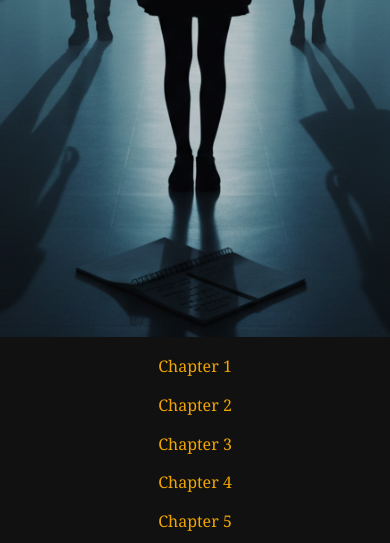
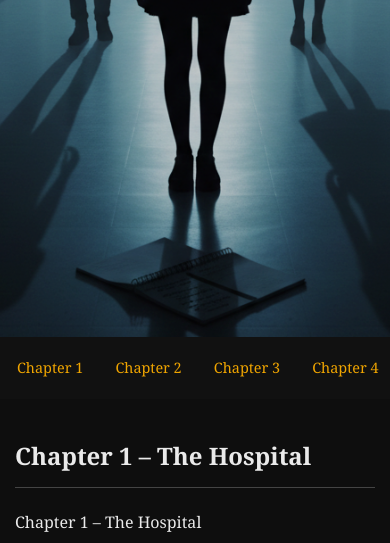
Before and after one commit to sassi-adam/yasmin--story-, a plain HTML site: page index.html in a window 390 px wide. Shown: the part 507-1050 px from the top of the page. Drawn offline with Linux system fonts and the light colour scheme.

Commit message:
Update style.css

```diff
--- a/style.css
+++ b/style.css
@@ -65,23 +65,41 @@ a:hover {
 /* Chapter Navigation */
 .chapter-nav {
     background-color: #111;
-    padding: 10px 20px;
+    padding: 10px 5px;
     position: sticky;
     top: 0;
     z-index: 1000;
+    overflow-x: auto;
+    white-space: nowrap;
+    -webkit-overflow-scrolling: touch;
+    scrollbar-width: thin;
+    scrollbar-color: #f0a500 #222;
+}
+
+.chapter-nav::-webkit-scrollbar {
+    height: 6px;
+}
+
+.chapter-nav::-webkit-scrollbar-track {
+    background: #222;
+}
+
+.chapter-nav::-webkit-scrollbar-thumb {
+    background: #f0a500;
+    border-radius: 3px;
 }
 
 .chapter-nav ul {
-    display: flex;
-    flex-wrap: wrap;
+    display: inline-block;
     list-style: none;
     margin: 0;
     padding: 0;
-    justify-content: center;
+    min-width: 100%;
 }
 
 .chapter-nav li {
-    margin: 5px 10px;
+    display: inline-block;
+    margin: 5px 8px;
 }
 
 /* Main Content */
@@ -136,8 +154,21 @@ footer {
         font-size: 1.2em;
     }
 
-    .chapter-nav ul {
-        flex-direction: column;
-        align-items: center;
+    .chapter-nav {
+        padding: 8px 3px;
+    }
+
+    .chapter-nav li {
+        margin: 5px 6px;
+    }
+
+    .chapter-nav a {
+        font-size: 0.9em;
+        padding: 5px 8px;
+        display: inline-block;
+    }
+
+    main {
+        padding: 15px;
     }
 }
```
